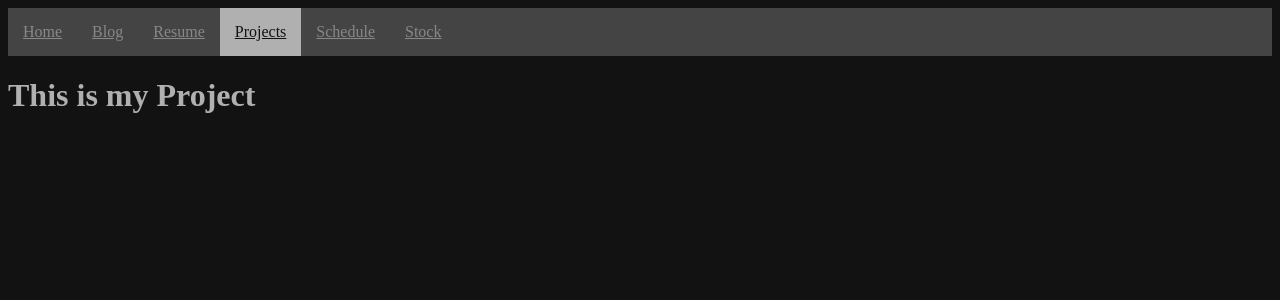
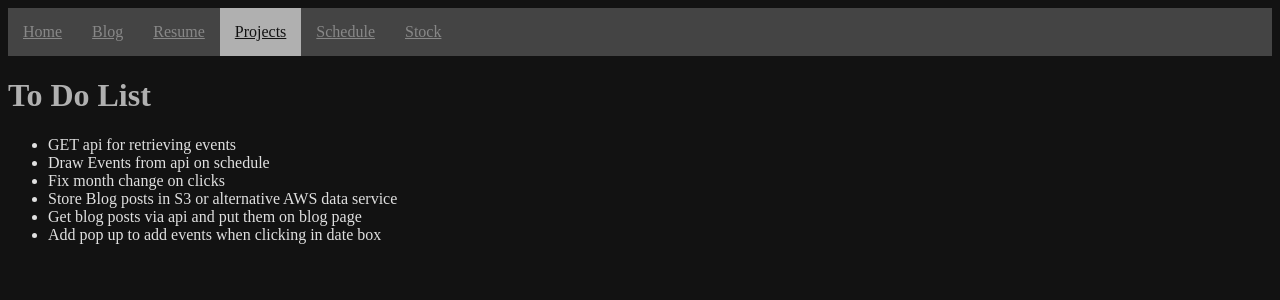
Before and after one commit to halomon3000/Website, a React (Vite) app in the folder reactproject1/: page /Projects in a window 1280 px wide. Shown: the top 300 px of the page. Built offline with nearby package versions, Linux system fonts and the light colour scheme.

Commit message:
Moved API requests to Production AWS account and added to do list to project page.

```diff
--- a/reactproject1/src/App.css
+++ b/reactproject1/src/App.css
@@ -33,6 +33,10 @@ p {
     color: var(--Mono-Primary);
 }
 
+ul {
+    color: var(--Mono-Primary);
+}
+
 .navbar {
   background-color: var(--Mono-Accent2);
   display: flex;
--- a/reactproject1/src/Pages/ProjectsSite.jsx
+++ b/reactproject1/src/Pages/ProjectsSite.jsx
@@ -1,7 +1,19 @@
 export function ProjectsSite() {
     return (
         <>
-            <h1>This is my Project</h1>
+            <div id="myDIV" class="header">
+                <h1>To Do List</h1>
+
+            </div>
+
+            <ul id="myUL">
+                <li>GET api for retrieving events</li>
+                <li>Draw Events from api on schedule</li>
+                <li>Fix month change on clicks</li>
+                <li>Store Blog posts in S3 or alternative AWS data service</li>
+                <li>Get blog posts via api and put them on blog page</li>
+                <li>Add pop up to add events when clicking in date box</li>
+            </ul>
         </>
     )
 }
--- a/reactproject1/src/Pages/ScheduleSite.jsx
+++ b/reactproject1/src/Pages/ScheduleSite.jsx
@@ -75,7 +75,7 @@ export function ScheduleSite() {
     const [notificationReminder, setnotificationReminder] = useState(true);
 
     const submitEvent = async () => {
-        // Construct the payload matching what your Lambda expects
+
         const eventData = {
             startDate,
             endDate,
@@ -86,8 +86,8 @@ export function ScheduleSite() {
         };
 
         try {
-            // Replace with your actual API Gateway Invoke URL and route
-            const response = await fetch("https://49p5qeil63.execute-api.us-east-1.amazonaws.com/events", {
+
+            const response = await fetch("https://6sst5xcr02.execute-api.us-east-1.amazonaws.com/events", {
                 method: "POST",
                 headers: {
                     "Content-Type": "application/json",
```
